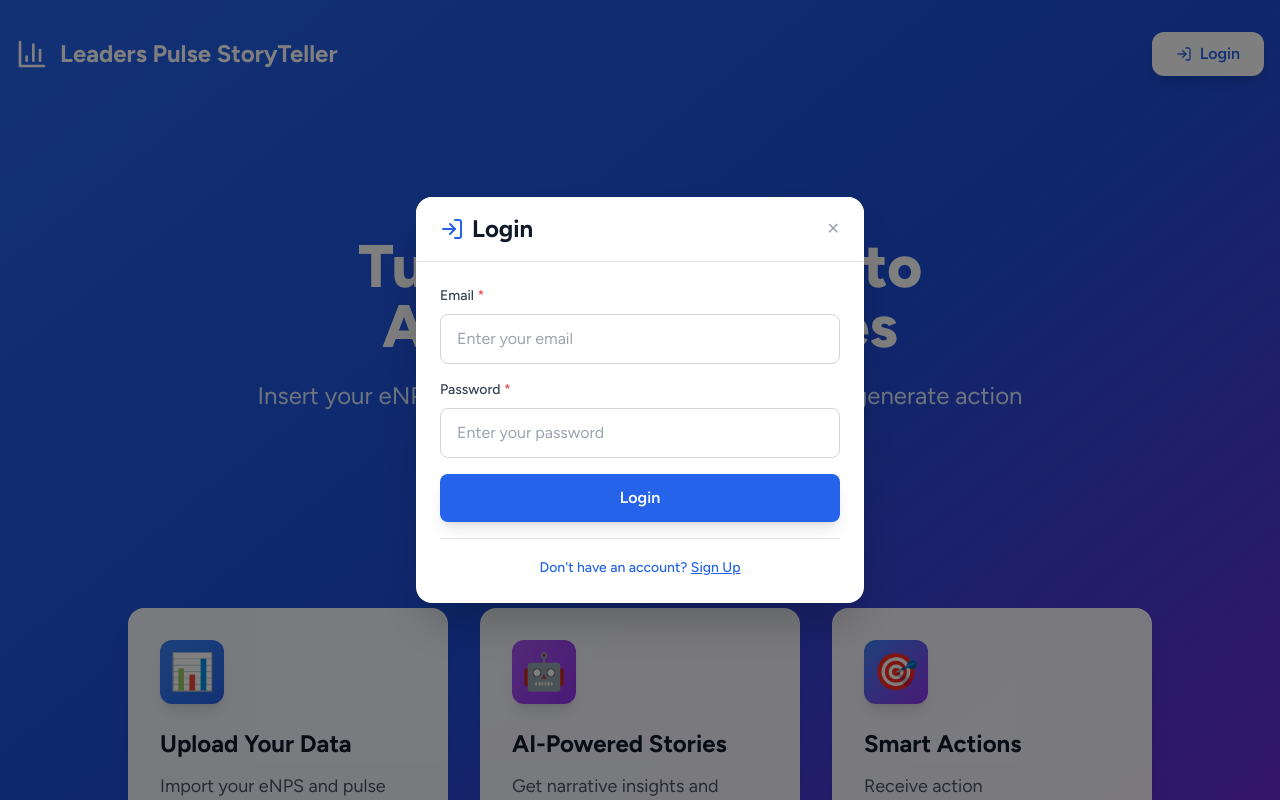
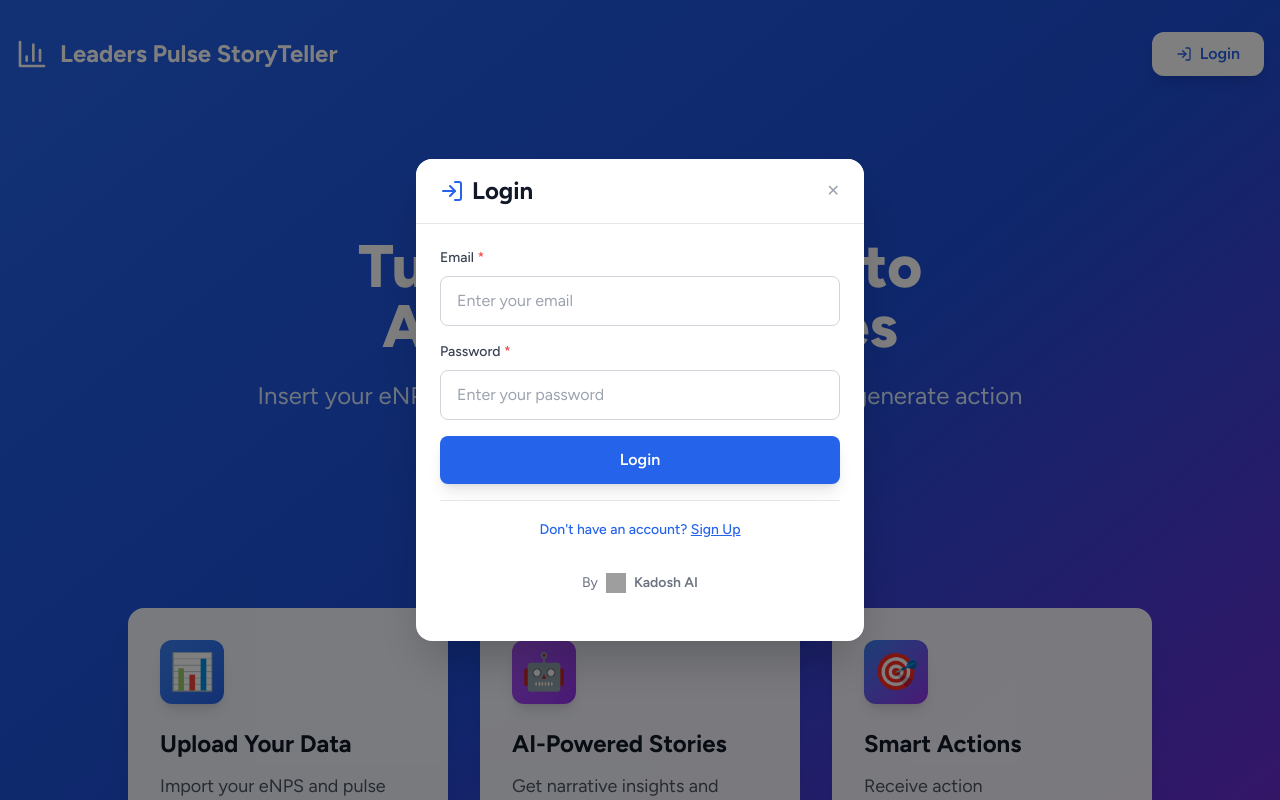
Before and after one commit to Dasukiii/Pulse-Storyteller, a React (Vite) app: page / in a window 1280 px wide. Both pictures are taken after a click on the button "Get Started". Shown: the top 800 px of the page. Built offline with nearby package versions, Linux system fonts and the light colour scheme; no server answers; grey boxes are pictures that could not be loaded.

Commit message:
Updated LandingPage.tsx

```diff
--- a/src/components/LandingPage.tsx
+++ b/src/components/LandingPage.tsx
@@ -343,6 +343,20 @@ function AuthModalIntegrated({
               )}
             </button>
           </div>
+          <div className="text-center pt-4 pb-6">
+          <a
+            href="#" // You can change this link to your AI's website
+            className="flex items-center justify-center gap-2 text-sm text-gray-500 hover:text-gray-700 transition-colors"
+          >
+            By
+            <img
+              src="/kadosh-ai-icon.png" // This path assumes your icon is in the 'public' folder
+              alt="Kadosh AI"
+              className="w-5 h-5" // You can adjust the size here
+            />
+            <span className="font-semibold">Kadosh AI</span>
+          </a>
+        </div>
         </form>
       </div>
     </div>
```
